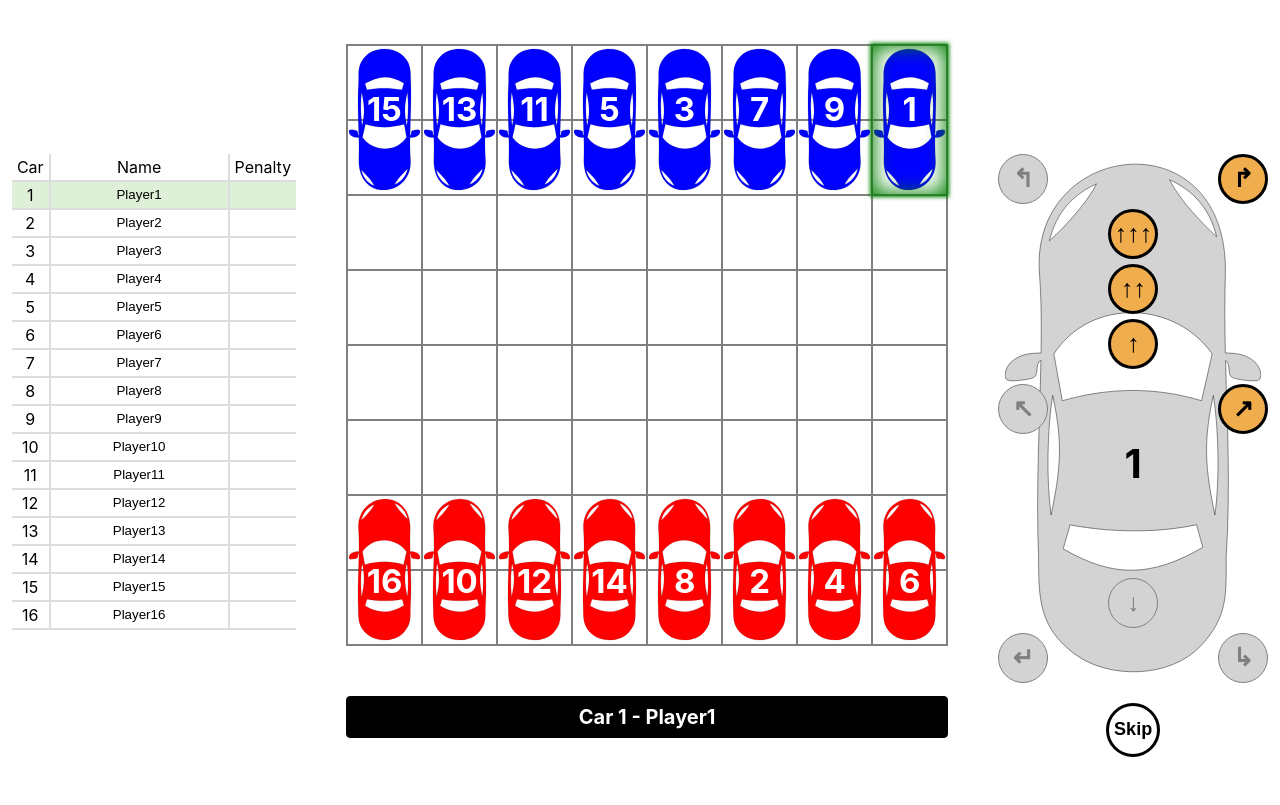
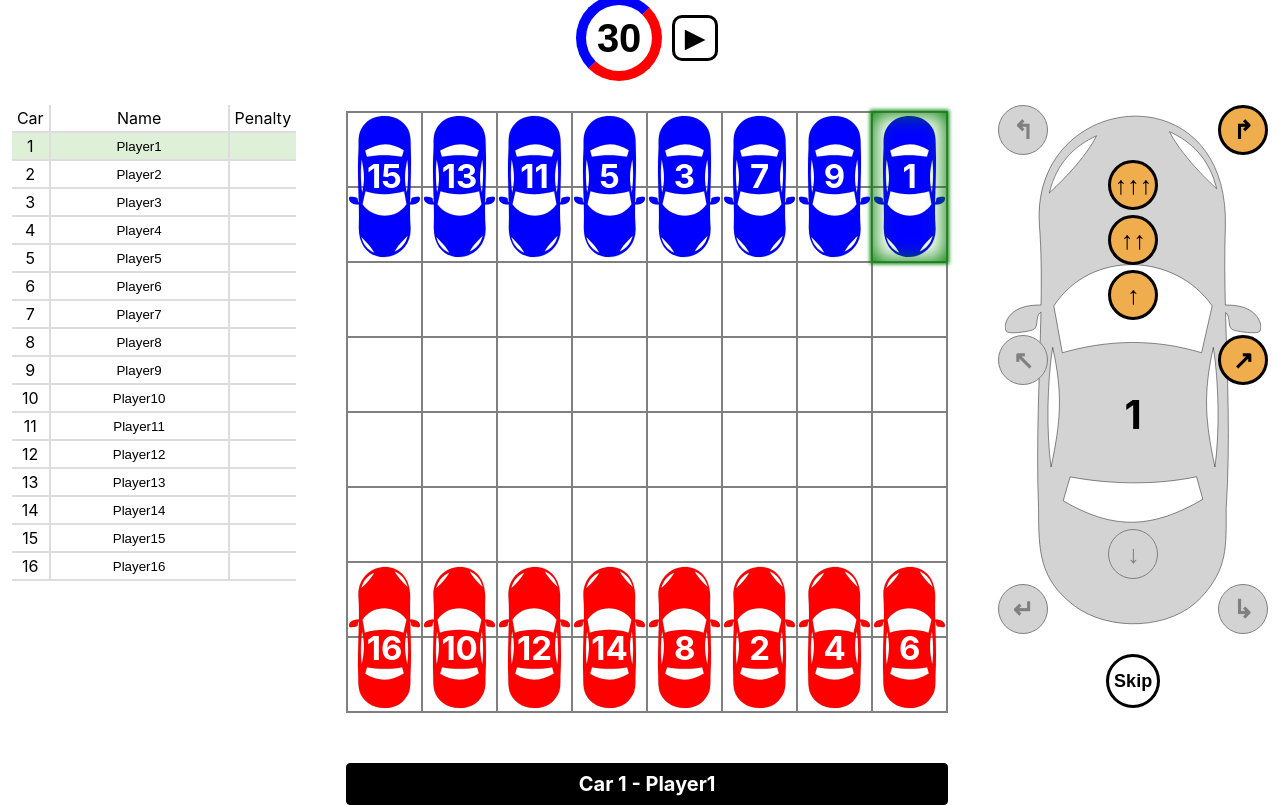
Before and after one commit to keenethics/reparking_game, a React (Create React App) app: page / in a window 1280 px wide. Built offline with nearby package versions, Linux system fonts and the light colour scheme.

Commit message:
feat: timer
Add timer that helps to keep game dynamic. It has the ability to set, pause and resume.

Refs: #3

```diff
--- a/src/components/App.js
+++ b/src/components/App.js
@@ -1,44 +1,23 @@
-import { useState } from 'react';
-
 import ListOfParticipants from './ListOfParticipants';
 import GameBoard from './GameBoard';
 import ListOfCarActions from './ListOfCarActions';
-import { initialDataOfCars, Game } from '../helpers';
+import AppContext from '../context/AppContext';
+import useStore from '../hooks/useStore';
 import styles from '../styles/App.module.css';
 
 function App() {
-  const [cars, setCars] = useState(initialDataOfCars);
-  const [gridCells, setGridCells] = useState(
-    new Array(64)
-      .fill()
-      .map((cell, idx) => {
-        const rowN = Number.parseInt(idx / Game.numberOfCellsVertically) + 1;
-        const colN = idx - ((rowN - 1) * Game.numberOfCellsHorizontally) + 1;
-
-        return {
-          id: `row${rowN},col${colN}`,
-          style: {
-            width: `${Game.cellWidth}px`,
-            height: `${Game.cellHeight}px`,
-            boxShadow: 'none',
-          },
-        };
-      })
-  );
+  const store = useStore();
 
   return (
-    <div className={styles.container}>
-      <div className={styles.content}>
-        <ListOfParticipants cars={cars} setCars={setCars} />
-        <GameBoard cars={cars} gridCells={gridCells} />
-        <ListOfCarActions
-          cars={cars}
-          setCars={setCars}
-          gridCells={gridCells}
-          setGridCells={setGridCells}
-        />
+    <AppContext.Provider value={store}>
+      <div className={styles.container}>
+        <div className={styles.content}>
+          <ListOfParticipants />
+          <GameBoard />
+          <ListOfCarActions />
+        </div>
       </div>
-    </div>
+    </AppContext.Provider>
   );
 }
 
--- a/src/components/GameBoard.js
+++ b/src/components/GameBoard.js
@@ -1,11 +1,37 @@
+import { useContext } from 'react';
+
+import Timer from './Timer';
 import CarModel from './CarModel';
 import Information from './Information';
 import { Game } from '../helpers';
+import AppContext from '../context/AppContext';
 import styles from '../styles/GameBoard.module.css'
 
-function GameBoard({ cars, gridCells }) {
+function GameBoard() {
+  const context = useContext(AppContext);
+  const {
+    cars,
+    boardCells,
+    initialTimer,
+    setInitialTimer,
+    timer,
+    setTimer,
+    isTimerStopped,
+    setIsTimerStopped,
+    goToNextCar,
+  } = context;
+
   return (
     <div className={styles.container}>
+      <Timer
+        initialTimer={initialTimer}
+        setInitialTimer={setInitialTimer}
+        timer={timer}
+        setTimer={setTimer}
+        isTimerStopped={isTimerStopped}
+        setIsTimerStopped={setIsTimerStopped}
+        goToNextCar={goToNextCar}
+      />
       <div
         className={styles.grid}
         style={{
@@ -15,7 +41,7 @@ function GameBoard({ cars, gridCells }) {
           gridTemplateRows: `repeat(${Game.numberOfCellsHorizontally}, ${Game.cellWidth}px)`,
         }}
       >
-        {gridCells.map((cell, idx) => (
+        {boardCells.map((cell, idx) => (
           <div
             key={cell.id}
             className={styles.cell}
--- a/src/components/ListOfCarActions.js
+++ b/src/components/ListOfCarActions.js
@@ -1,17 +1,30 @@
-import { useState } from 'react';
+import { useState, useContext } from 'react';
 
 import { Game, Car } from '../helpers';
+import AppContext from '../context/AppContext';
 import styles from '../styles/ListOfCarActions.module.css';
 
-function ListOfCarActions({ cars, setCars, gridCells, setGridCells }) {
+function ListOfCarActions() {
   const [offenderBeforeMove, setOffenderBeforeMove] = useState(null);
   const [isCarCrash, setIsCarCrash] = useState(false);
   const [isGameOver, setIsGameOver] = useState(false);
+  const context = useContext(AppContext);
+  const {
+    cars,
+    setCars,
+    boardCells,
+    setBoardCells,
+    initialTimer,
+    setTimer,
+    setIsTimerStopped,
+  } = context;
   const selectedCar = cars.find(item => item.isTurn);
 
   const makeMove = (updatedCar) => {
     let copy = [...cars];
     copy[updatedCar.index] = { ...updatedCar, isTurn: false };
+
+    // calculate cars positions
     copy = copy.map(c => {
       let rowIndex;
       let colIndex;
@@ -45,6 +58,7 @@ function ListOfCarActions({ cars, setCars, gridCells, setGridCells }) {
           };
       }
     });
+    /*********************/
     let offender = null;
     let victim = null;
     let isCrash = false;
@@ -67,7 +81,7 @@ function ListOfCarActions({ cars, setCars, gridCells, setGridCells }) {
       copy[victim.index] = { ...victim, penalty: victim.penalty + 1 };
     }
 
-    /*********************/
+    // pass a turn
     let nextCar = copy.slice(updatedCar.index + 1).find(c => c.penalty === 0);
 
     if (nextCar) {
@@ -88,12 +102,14 @@ function ListOfCarActions({ cars, setCars, gridCells, setGridCells }) {
       setOffenderBeforeMove({ ...selectedCar });
       setCars(copy);
       setIsCarCrash(true);
+      setIsTimerStopped(true);
     } else {
       setCars(copy);
+      setTimer({ v: initialTimer.v });
     }
 
     /*********************/
-    setGridCells(gridCells.map(cell => {
+    setBoardCells(boardCells.map(cell => {
       if (cell.style.boxShadow !== 'none') {
         return { ...cell, style: { ...cell.style, boxShadow: 'none' } };
       }
@@ -121,6 +137,9 @@ function ListOfCarActions({ cars, setCars, gridCells, setGridCells }) {
     }
 
     setCars(copy);
+    //flushSync(() => setIsStopped(true));
+    setTimer({ v: initialTimer.v });
+    //setIsStopped(false);
   };
 
   const isCarWithinBorders = (car) => {
@@ -233,11 +252,13 @@ function ListOfCarActions({ cars, setCars, gridCells, setGridCells }) {
     setOffenderBeforeMove(null);
     setCars(copy);
     setIsCarCrash(false);
+    setIsTimerStopped(false);
+    setTimer({ v: initialTimer });
   };
 
   const handleMouseOver = (funcName, numberOfSteps) => {
     const updatedCar = Car[funcName](selectedCar, numberOfSteps);
-    const updatedCells = gridCells.map(cell => {
+    const updatedCells = boardCells.map(cell => {
       if (updatedCar.moves.includes(cell.id)) {
         return {
           ...cell,
@@ -250,11 +271,11 @@ function ListOfCarActions({ cars, setCars, gridCells, setGridCells }) {
       return cell;
     });
 
-    setGridCells(updatedCells);
+    setBoardCells(updatedCells);
   };
 
   const handleMouseOut = () => {
-    setGridCells(gridCells.map(cell => {
+    setBoardCells(boardCells.map(cell => {
       if (cell.style.boxShadow !== 'none') {
         return { ...cell, style: { ...cell.style, boxShadow: 'none' } };
       }
--- a/src/components/ListOfParticipants.js
+++ b/src/components/ListOfParticipants.js
@@ -1,8 +1,12 @@
-import { Fragment } from 'react';
+import { Fragment, useContext } from 'react';
+import AppContext from '../context/AppContext';
 
 import styles from '../styles/ListOfParticipants.module.css';
 
-function ListOfParticipants({ cars, setCars }) {
+function ListOfParticipants() {
+  const context = useContext(AppContext);
+  const { cars, setCars } = context;
+
   return (
     <div className={styles.container}>
       <div className={styles.grid}>
--- /dev/null
+++ b/src/components/Timer.js
@@ -0,0 +1,96 @@
+import { useEffect } from 'react';
+
+import styles from '../styles/Timer.module.css';
+
+function Timer ({
+  initialTimer,
+  setInitialTimer,
+  timer,
+  setTimer,
+  isTimerStopped,
+  setIsTimerStopped,
+  goToNextCar,
+}) {
+  const handleTimerButton = () => {
+    if (timer.v === '') {
+      return;
+    }
+    /*
+    if (isStopped) {
+      flushSync(() =>
+        setTimerId(
+          setInterval(() => {
+            if (timer === 0) {
+              setTimer(initialTimer);
+            } else {
+              setTimer(prevTimer => prevTimer - 1);
+            }
+          }, 1000)
+        )
+      )
+    } else {
+      clearInterval(timerId);
+    }
+    */
+    setIsTimerStopped(!isTimerStopped);
+  };
+
+  const handleTimerInput = (e) => {
+    const { value } = e.target;
+
+    if (value.length === 0) {
+      setInitialTimer({ v: '' });
+      setTimer({ v: '' });
+      setIsTimerStopped(true);
+      return;
+    }
+    if (/^[0-9]{1,2}$/.test(value)) {
+      const parsedInt = Number.parseInt(value);
+      setInitialTimer({ v: parsedInt });
+      setTimer({ v: parsedInt });
+      setIsTimerStopped(true);
+    }
+  };
+
+  useEffect(() => {
+    let timerId;
+
+    if (!isTimerStopped) {
+        timerId = setTimeout(() => {
+        //timerId = setInterval(() => {
+          if (timer.v === 0) {
+            goToNextCar();
+            setTimer({ v: initialTimer.v });
+          } else {
+            setTimer(prevTimer => ({ v: prevTimer.v - 1 }));
+          }
+        }, 1000);
+
+    }
+
+    return () => {
+      clearTimeout(timerId);
+    //  clearInterval(timerId);
+    };
+  }, [isTimerStopped, timer]);
+
+  return (
+    <div className={styles.container}>
+      <input
+        className={styles.timerInput}
+        type="text"
+        value={timer.v}
+        disabled={false}
+        onChange={handleTimerInput}
+      />
+      <button
+        className={styles.timerButton}
+        onClick={handleTimerButton}
+      >
+        {isTimerStopped ? <span>&#9654;</span>: <span>&#9726;</span>}
+      </button>
+    </div>
+  );
+}
+
+export default Timer;
--- /dev/null
+++ b/src/context/AppContext.js
@@ -0,0 +1,5 @@
+import React  from 'react';
+
+const AppContext = React.createContext();
+
+export default AppContext;
--- /dev/null
+++ b/src/hooks/useStore.js
@@ -0,0 +1,65 @@
+import { useState } from 'react';
+import { initialDataOfCars, Game } from '../helpers';
+
+const useStore = () => {
+  const [cars, setCars] = useState(initialDataOfCars);
+  const [boardCells, setBoardCells] = useState(
+    new Array(64)
+      .fill()
+      .map((cell, idx) => {
+        const rowN = Number.parseInt(idx / Game.numberOfCellsVertically) + 1;
+        const colN = idx - ((rowN - 1) * Game.numberOfCellsHorizontally) + 1;
+
+        return {
+          id: `row${rowN},col${colN}`,
+          style: {
+            width: `${Game.cellWidth}px`,
+            height: `${Game.cellHeight}px`,
+            boxShadow: 'none',
+          },
+        };
+      })
+  );
+  const [initialTimer, setInitialTimer] = useState({ v: 30 });
+  const [timer, setTimer] = useState({ v: 30 });
+  const [isTimerStopped, setIsTimerStopped] = useState(true);
+  // TODO: refactor in ListOfCarActions.js
+  const goToNextCar = () => {
+    const selectedCar = cars.find(item => item.isTurn);
+    let copy = [...cars];
+    copy[selectedCar.index] = { ...selectedCar, isTurn: false };
+
+    let nextCar = copy.slice(selectedCar.index + 1).find(c => c.penalty === 0);
+
+    if (nextCar) {
+      copy[nextCar.index] = { ...nextCar, isTurn: true };
+    } else {
+      copy = copy.map(c => ({ ...c, penalty: c.penalty > 0 ? c.penalty - 1 : 0 }));
+      nextCar = copy.find(c => c.penalty === 0);
+
+      if (!nextCar) {
+        // setIsGameOver(true);
+      } else {
+        copy[nextCar.index] = { ...nextCar, isTurn: true };
+      }
+    }
+
+    setCars(copy);
+  };
+
+  return {
+    cars,
+    setCars,
+    boardCells,
+    setBoardCells,
+    initialTimer,
+    setInitialTimer,
+    timer,
+    setTimer,
+    isTimerStopped,
+    setIsTimerStopped,
+    goToNextCar,
+  };
+};
+
+export default useStore;
--- a/src/index.js
+++ b/src/index.js
@@ -7,7 +7,7 @@ import reportWebVitals from './reportWebVitals';
 const root = ReactDOM.createRoot(document.getElementById('root'));
 root.render(
   <React.StrictMode>
-    <App />
+      <App />
   </React.StrictMode>
 );
 
--- /dev/null
+++ b/src/styles/Timer.module.css
@@ -0,0 +1,38 @@
+.container {
+  display: flex;
+  justify-content: center;
+  align-items: center;
+  margin-bottom: 30px;
+}
+
+.timerButton {
+  width: 46px;
+  height: 46px;
+  border: 3px solid black;
+  border-radius: 10px;
+  outline: none;
+  background-color: white;
+  color: black;
+  font-size: 27px;
+  margin-left: 10px;
+}
+
+.timerInput {
+  display: flex;
+  justify-content: center;
+  align-items: center;
+  width: 86px;
+  height: 86px;
+  font-size: 40px;
+  font-weight: bold;
+  color: black;
+  background-color: white;
+  text-align: center;
+  border-radius: 50%;
+  border-top: 10px solid blue;
+  border-right: 10px solid red;
+  border-bottom: 10px solid red;
+  border-left: 10px solid blue;
+  outline: none;
+  box-sizing: border-box;
+}
```
